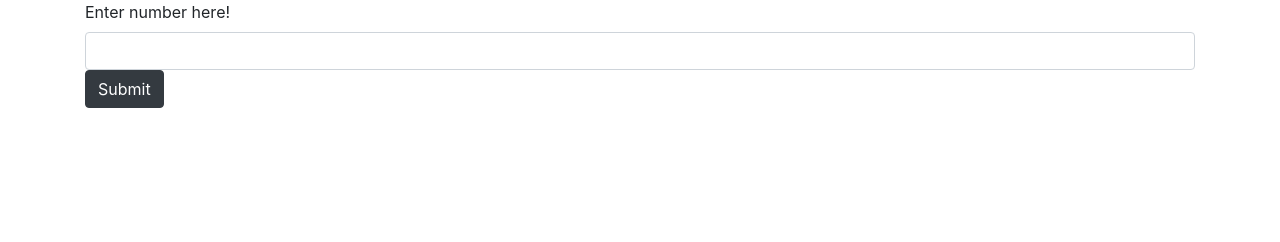
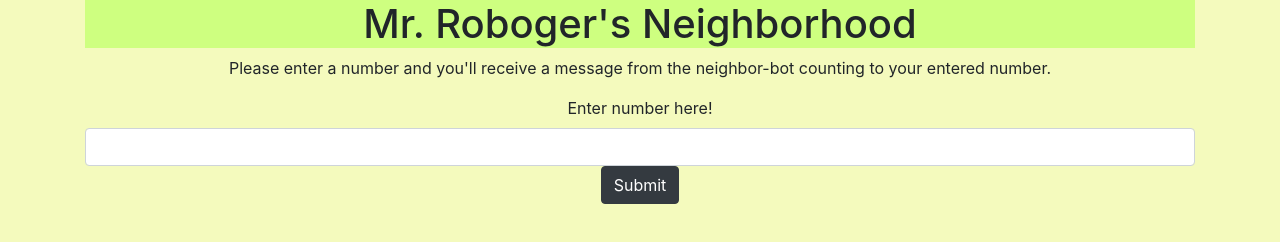
Before and after one commit to curtisbrooks678/mr-robogers-neighborhood, a plain HTML site: page index.html in a window 1280 px wide. Drawn offline with Linux system fonts and the light colour scheme.

Commit message:
add css styling and neighbor bot img.

```diff
--- a/css/styles.css
+++ b/css/styles.css
@@ -0,0 +1,34 @@
+#pic {
+  display: none;
+  text-align: center;
+}
+
+h1 {
+  text-align: center;
+  background-color: rgb(206, 255, 128);
+}
+
+p {
+  text-align: center;
+}
+
+body {
+  background-color: rgb(244, 250, 189);
+}
+
+input#number {
+  text-align: center;
+}
+
+#form {
+  text-align: center;
+}
+
+#button {
+  text-align: center;
+}
+
+#output {
+  text-align: center;
+  background-color: honeydew;
+}
--- a/index.html
+++ b/index.html
@@ -9,12 +9,15 @@
 </head>
 <body>
   <div class="container">
+    <h1>Mr. Roboger's Neighborhood</h1>
+    <p>Please enter a number and you'll receive a message from the neighbor-bot counting to your entered number.</p>
     <form id="form">
       <label for="number">Enter number here!</label>
-      <input id="number" class="form-control" type="text">
-    <button type="submit" class="btn btn-dark">Submit</button>
+      <input id="number" class="form-control" type="number">
+      <div id="button"><button type="submit" class="btn btn-dark">Submit</button></div>
     </form>
     <div id="output"></div>
+    <div id= "pic"><img src="neighborbot.jpeg" class= "neighbor-bot" alt="Neighbor Bot with Mr. Rogers"></div>
   </div>
 </body>
 </html>
--- a/js/scripts.js
+++ b/js/scripts.js
@@ -13,6 +13,12 @@ function beepBoop(input) {
 }
 
 function neighborBot(input) {
+  if (input === "") {
+    return "Beep! Boop! Please enter a number."
+  }
+  if (input < 0) {
+    return "Beep! Boop! Please enter a positive number."
+  }
   let inputRange = [];
   for (i = 0; i <= input; i++) {
     inputRange.push(" " + i);
@@ -30,5 +36,6 @@ $(document).ready(function() {
     const input = $("input#number").val();
     $("#output").text(neighborBot(input));
     console.log(input);
+    $("#pic").show();
   });
 });
```
Also changed, not shown: neighborbot.jpeg (added).
